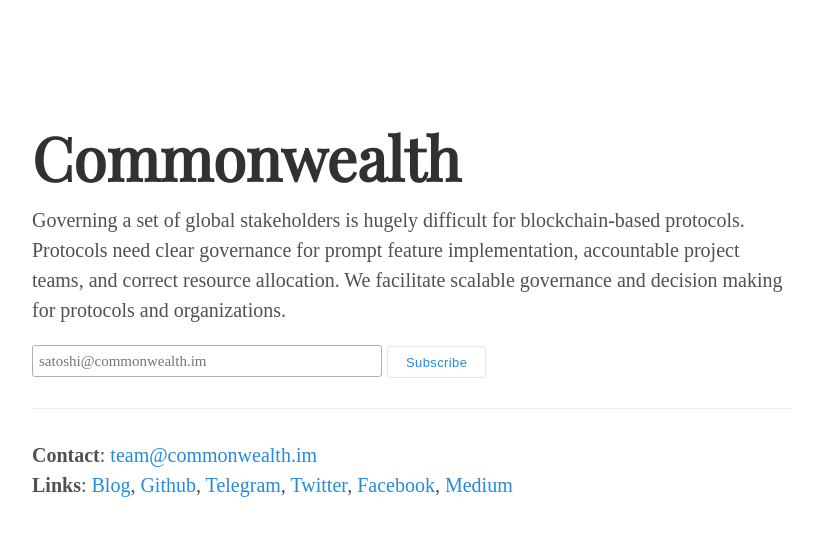
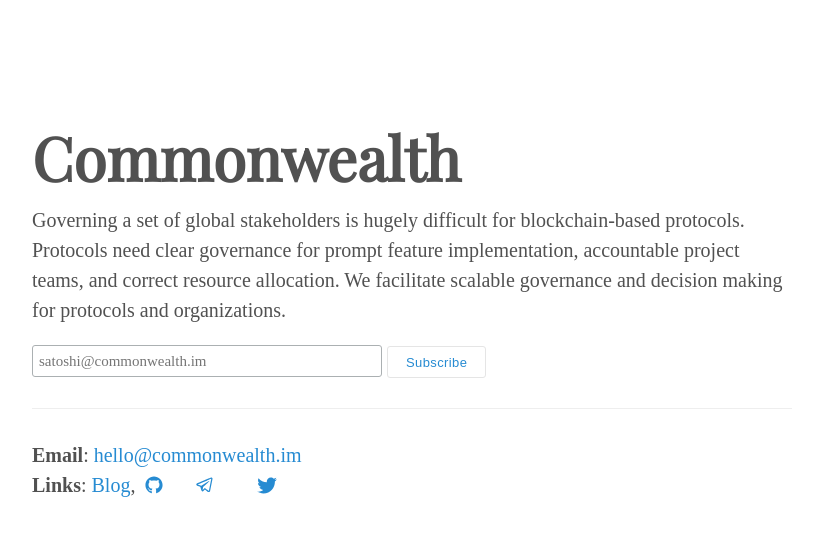
Before and after one commit to hicommonwealth/commonwealth.github.io, a Jekyll site: the page built from index.html, in a window 1280 px wide. Shown: the top 536 px of the page, without its empty margins (48-871 px from the left). Built offline with Jekyll 4.4.1, drawn with Linux system fonts in a browser that asks for light colours; some web fonts are replaced.

Commit message:
add icons and fix some other issues

```diff
--- a/_config.yml
+++ b/_config.yml
@@ -38,5 +38,10 @@
 github:
   repo:             https://github.com/hicommonwealth
 
+social:
+  telegram:         https://t.me/joinchat/HatPBBIp5VBrjIXhTbI2sA
+  twitter:          http://twitter.com/hicommonwealth
+  email:
+
 disqus:
   shortname: https-commonwealth-im
--- a/_layouts/index.html
+++ b/_layouts/index.html
@@ -6,6 +6,10 @@
   <body class="{{ page.layout }}{% if page.url == '/' %} home{% endif %}">
 
     <main class="container">
+        <header>
+            <h1 class="index_title">{{ site.title }}</h1>
+        </header>
+
         <div class="content">
           {{ content }}
         </div>
--- a/_sass/hydeout/_type.scss
+++ b/_sass/hydeout/_type.scss
@@ -17,6 +17,7 @@
 h1.index_title {
   font-size: 3.0rem;
   font-family: "Playfair Display", serif;
+  color: black;
 }
 
 h2 {
--- a/index.html
+++ b/index.html
@@ -3,7 +3,6 @@
 title: Home
 ---
 
-<h1 class="index_title">{{ site.title }}</h1>
 
 <p>Governing a set of global stakeholders is hugely difficult for blockchain-based protocols. Protocols need clear governance for prompt feature implementation, accountable project teams, and correct resource allocation. We facilitate scalable governance and decision making for protocols and organizations.
 </p>
@@ -22,5 +21,40 @@
 <!--End mc_embed_signup-->
 
 <hr>
-<p><b>Contact</b>: <a href="mailto:team@commonwealth.im">team@commonwealth.im</a><br/>
-  <b>Links</b>: <a href="/blog">Blog</a>, <a href="https://github.com/commonwealthprotocol">Github</a>, <a href="https://t.me/joinchat/HatPBBIp5VBrjIXhTbI2sA">Telegram</a>, <a href="http://twitter.com/hicommonwealth">Twitter</a>, <a href="http://fb.me/hicommonwealth">Facebook</a>, <a href="https://medium.com/commonwealth-protocol">Medium</a></p>
+<p>
+  <b>Email</b>: <a href="mailto:team@commonwealth.im">hello@commonwealth.im</a><br/>
+  <b>Links</b>:
+
+  <a href="/blog">Blog</a>,
+  {% if site.github.repo %}
+    <a id="github-link"
+       class="icon" title="Github Project" aria-label="Github Project"
+       href="{{ site.github.repo }}">
+      {% include svg/github.svg %}
+    </a>
+  {% endif %}
+
+  {% if site.social.telegram %}
+  <a id="telegram-link"
+    href="{{ site.social.telegram }}"
+    class="icon"
+    title="Telegram Group"
+    aria-label="Telegram Group"
+  >
+    {% include svg/icons8-telegram-app.svg %}
+  </a>
+  {% endif %}
+
+  {% if site.social.telegram %}
+  <a id="twitter-link"
+    href="{{ site.social.twitter }}"
+    class="icon"
+    title="Twitter"
+    aria-label="Twitter"
+  >
+    {% include svg/icons8-twitter.svg %}
+  </a>
+  {% endif %}
+
+<!--   ,<a href="http://fb.me/hicommonwealth">Facebook</a>, <a href="https://medium.com/commonwealth-protocol">Medium</a></p>
+ -->
```
Also changed, not shown: Gemfile.lock, _includes/svg/icons8-telegram-app.svg (added), _includes/svg/icons8-twitter.svg (added).
